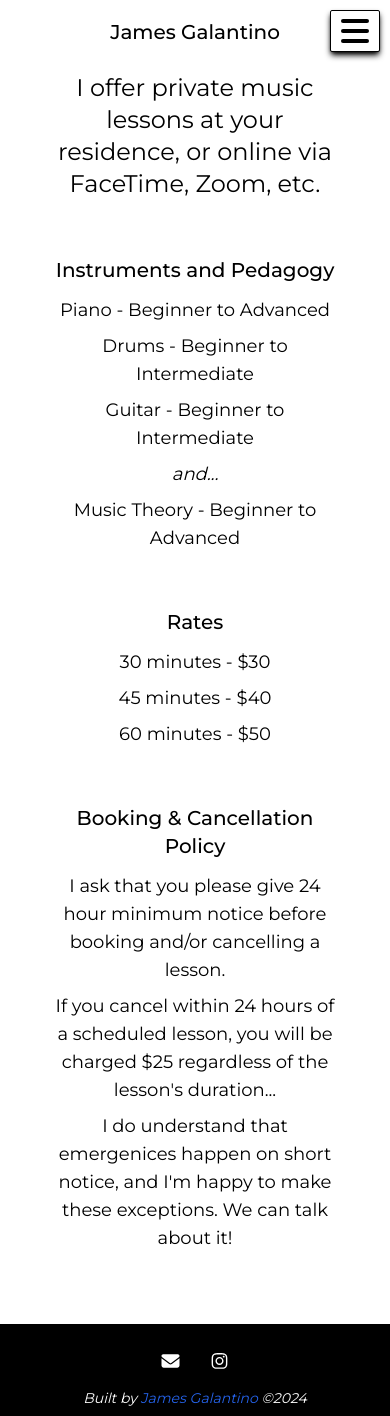
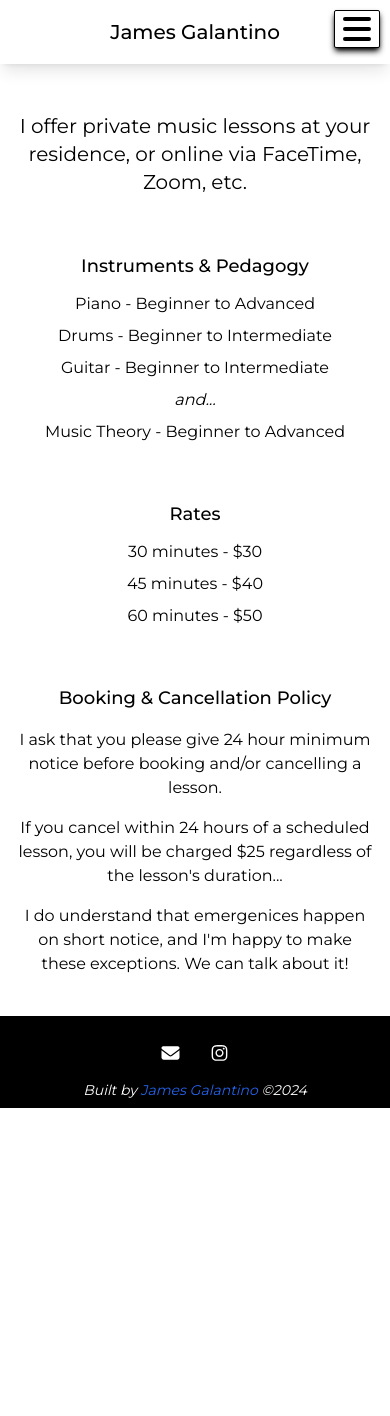
Before and after one commit to jimbopulos/my-music-portfolio, a Next.js app: page /lessons in a window 390 px wide. After the commit the page ends 1108 px from the top, so only its background shows below. Built offline with nearby package versions, Linux system fonts and the light colour scheme.

Commit message:
Styles updates

```diff
--- a/src/app/contact/page.tsx
+++ b/src/app/contact/page.tsx
@@ -8,7 +8,7 @@ export default function Contact() {
   return (
     <main className="flex flex-col min-h-screen items-center">
       <Navbar />
-      <div className="p-12 lg:my-6 mt-12 h-full text-center animate-fadeInUp">
+      <div className="mb-10 lg:mt-16 md:mt-28 mt-28 px-4 h-full text-center animate-fadeInUp">
         <h1 className="lg:text-2xl text-xl font-medium">Contact Me</h1>
         <ul className="mt-14 items-center text-center lg:text-lg">
           <li>
--- a/src/app/dashboard/page.tsx
+++ b/src/app/dashboard/page.tsx
@@ -6,23 +6,24 @@ import { faSpotify } from '@fortawesome/free-brands-svg-icons';
 
 export default function Dashboard() {
   return (
-    <main className="flex flex-col items-center">
+    <main className="flex flex-col min-h-screen items-center">
       <Navbar />
-      <div className="flex flex-col p-12 lg:my-6 mt-12 items-center lg:text-lg">
+      <div className="flex flex-col mb-10 lg:mt-16 md:mt-28 mt-24 px-6 items-center lg:text-lg">
         <Image
           src="/jimbo-1.jpg"
           alt="JMG-profile-picture"
           width={350}
           height={350}
-          className="shadow-lg shadow-zinc-500 rounded-md"
+          className="lg: shadow-lg shadow-zinc-500 rounded-md"
         />
 
-        <section className="text-center items-center lg:w-3/5 animate-fadeInUp">
+        <section className="text-center items-center lg:w-1/2 md:w-3/5 animate-fadeInUp">
           <div className="animate-fadeInUp">
-            <p className="mt-12">Hi, and welcome!</p>
+            <p className="mt-8">Hi, and welcome!</p>
             <p className="mt-4">
-              I&#39;m a musician with several years of teaching experience,
-              composition writing, recording, and playing live.
+              I&#39;m a musician with a BS in Music & Recording, as well as
+              several years of teaching experience, composition writing,
+              recording, and playing live.
             </p>
             <p className="mt-4">
               I&#39;ve worked as a piano instructor and director at School of
@@ -31,7 +32,7 @@ export default function Dashboard() {
             </p>
           </div>
           <p className="mt-8">Here is some of my work:</p>
-          <ul className="flex flex-col text-center items-center mt-3 lg:text-lg text-sm">
+          <ul className="flex flex-col text-center items-center lg:mt-1 lg:text-lg text-sm">
             <li className="mt-2">
               <Link
                 href="https://open.spotify.com/track/2f1OyaQH5E8r9OM7swquPH?si=d88b2aafe9db4f9f"
--- a/src/app/lessons/page.tsx
+++ b/src/app/lessons/page.tsx
@@ -4,14 +4,16 @@ export default function Lessons() {
   return (
     <main className="flex flex-col min-h-screen items-center">
       <Navbar />
-      <div className="p-12 my-6 text-center">
-        <p className="text-2xl animate-fadeInUp">
+      <div className="mb-10 lg:mt-16 md:mt-28 mt-28 px-4 md:w-3/4 text-center">
+        <p className="lg:text-2xl text-xl animate-fadeInUp">
           I offer private music lessons at your residence, or online via
           FaceTime, Zoom, etc.
         </p>
         <section className="mt-14 animate-fadeInUp">
-          <h2 className="text-xl font-medium">Instruments and Pedagogy</h2>
-          <div className="text-lg mt-3">
+          <h2 className="lg:text-xl text-lg font-medium">
+            Instruments & Pedagogy
+          </h2>
+          <div className="lg:text-lg mt-3">
             <h3 className="mt-2">Piano - Beginner to Advanced</h3>
             <h3 className="mt-2">Drums - Beginner to Intermediate</h3>
             <h3 className="mt-2">Guitar - Beginner to Intermediate</h3>
@@ -20,25 +22,27 @@ export default function Lessons() {
           </div>
         </section>
         <section className="mt-14 animate-fadeInUp">
-          <h2 className="text-xl font-medium">Rates</h2>
-          <div className="text-lg mt-3">
+          <h2 className="lg:text-xl text-lg font-medium">Rates</h2>
+          <div className="lg:text-lg mt-3">
             <h3 className="mt-2">30 minutes - $30</h3>
             <h3 className="mt-2">45 minutes - $40</h3>
             <h3 className="mt-2">60 minutes - $50</h3>
           </div>
         </section>
         <section className="mt-14 animate-fadeInUp">
-          <h2 className="text-xl font-medium">Booking & Cancellation Policy</h2>
-          <div className="text-lg mt-3">
-            <h3 className="mt-2">
+          <h2 className="lg:text-xl text-lg font-medium">
+            Booking & Cancellation Policy
+          </h2>
+          <div className="lg:text-lg mt-3">
+            <h3 className="lg:mt-2 mt-4">
               I ask that you please give 24 hour minimum notice before booking
               and/or cancelling a lesson.
             </h3>
-            <h3 className="mt-2">
+            <h3 className="lg:mt-2 mt-4">
               If you cancel within 24 hours of a scheduled lesson, you will be
               charged $25 regardless of the lesson&#39;s duration...
             </h3>
-            <h3 className="mt-2">
+            <h3 className="lg:mt-2 mt-4">
               I do understand that emergenices happen on short notice, and
               I&#39;m happy to make these exceptions. We can talk about it!
             </h3>
--- a/src/app/recording/page.tsx
+++ b/src/app/recording/page.tsx
@@ -5,7 +5,7 @@ export default function Recording() {
   return (
     <main className="flex flex-col min-h-screen items-center">
       <Navbar />
-      <div className="flex flex-col p-12 my-6 items-center text-center">
+      <div className="flex flex-col mb-10 lg:mt-16 md:mt-28 mt-24 px-6 items-center text-center">
         <Image
           src="/jmg_piano.jpg"
           alt="JMG-profile-picture"
@@ -15,11 +15,11 @@ export default function Recording() {
         />
 
         <section className="animate-fadeInUp">
-          <p className="mt-12 text-2xl">Need a session player?</p>
-          <h2 className="text-xl mt-8 font-medium">
+          <p className="mt-12 lg:text-2xl text-xl">Need a session player?</p>
+          <h2 className="lg:text-xl text-lg mt-8 font-medium">
             Available for recording on your song(s):
           </h2>
-          <div className="text-lg mt-3">
+          <div className="lg:text-lg mt-3">
             <h3 className="mt-2">Piano/Keys</h3>
             <h3 className="mt-2">Drums</h3>
           </div>
--- a/src/components/Navbar/NavbarDesktop/NavbarDesktop.tsx
+++ b/src/components/Navbar/NavbarDesktop/NavbarDesktop.tsx
@@ -20,7 +20,7 @@ export function NavbarDesktop() {
             <Link
               key={id}
               href={href}
-              className={`xl:px-12 px-8 transition-all duration-300 ease-in-out ${
+              className={`xl:px-12 px-6 transition-all duration-300 ease-in-out ${
                 isActive
                   ? ' text-xl'
                   : 'text-zinc-500 hover:text-black hover:text-xl'
--- a/src/components/Navbar/NavbarMobile/NavbarMobile.tsx
+++ b/src/components/Navbar/NavbarMobile/NavbarMobile.tsx
@@ -12,11 +12,11 @@ export function NavbarMobile() {
 
   return (
     <div>
-      <nav className="lg:hidden flex flex-col w-full absolute left-0 font-medium p-2.5">
+      <nav className="lg:hidden flex flex-col w-full fixed left-0 bg-white font-medium shadow-lg p-2.5">
         <button
           onClick={handleClick}
-          className={`flex flex-col absolute justify-center items-start right-0 mr-2.5 p-2.5 transition-all duration-300 ease-out bg-white rounded-sm border ${
-            !isOpen ? 'shadow-md shadow-black border-black' : 'border-white'
+          className={`flex flex-col absolute justify-center items-start right-0 mr-2.5 p-2 transition-all duration-300 ease-out bg-white rounded-sm border ${
+            !isOpen ? 'shadow-md shadow-black border-black' : 'border-white m-2'
           }`}
         >
           <span
@@ -37,8 +37,8 @@ export function NavbarMobile() {
         </button>
 
         {isOpen ? (
-          <div className="flex flex-col w-full h-[100dvh] justify-evenly items-center bg-white rounded-sm shadow-md shadow-black transition-all duration-300 ease-in-out">
-            <div className="text-center text-3xl">
+          <div className="flex flex-col w-full h-dvh justify-evenly items-center bg-white rounded-sm shadow-lg shadow-black transition-all duration-300 ease-in-out">
+            <div className="text-center text-3xl font-semibold">
               <Link href="/">James Galantino</Link>
             </div>
 
@@ -50,7 +50,9 @@ export function NavbarMobile() {
                   key={id}
                   href={href}
                   className={`transition-all animate-fadeInUp min-w-fit text-center text-2xl ${
-                    isActive ? 'text-black text-3xl' : 'text-zinc-500'
+                    isActive
+                      ? 'bg-black shadow-md shadow-zinc-500 text-white p-2.5 w-3/5 rounded-md text-3xl'
+                      : 'text-zinc-500'
                   }`}
                 >
                   {title}
@@ -59,7 +61,7 @@ export function NavbarMobile() {
             })}
           </div>
         ) : (
-          <div className="text-center text-xl md:text-2xl mt-2">
+          <div className="text-center text-xl md:text-2xl p-2">
             <Link href="/">James Galantino</Link>
           </div>
         )}
```
